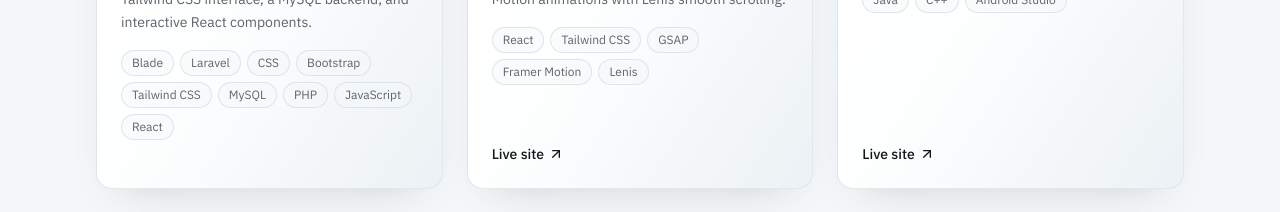
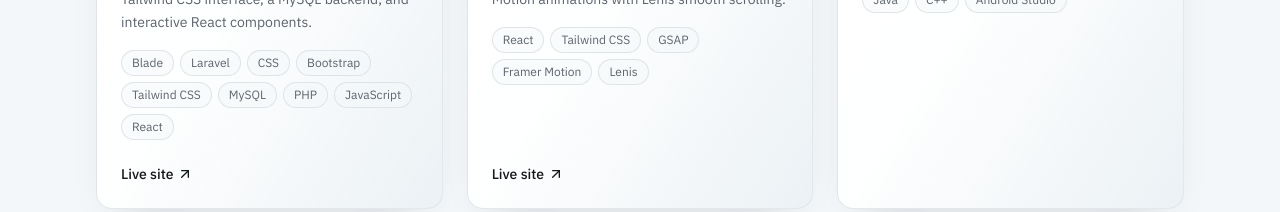
Before and after one commit to liema-wapu2402/PORTFOLIO-REYES, a React (Vite) app in the folder frontend/: page / in a window 1280 px wide. Shown: the part 2120-2332 px from the top of the page. Built offline with nearby package versions, Linux system fonts and the light colour scheme; grey boxes are pictures that could not be loaded.

Commit message:
update links -> Change the website link for the projects.

```diff
--- a/frontend/src/components/projects/projects.data.js
+++ b/frontend/src/components/projects/projects.data.js
@@ -25,7 +25,7 @@ export const PROJECTS = [
       "A full-stack web platform built with Laravel and Blade, featuring a responsive Bootstrap and Tailwind CSS interface, a MySQL backend, and interactive React components.",
     videoUrl: "",
     imageUrl: project1Img,
-    liveUrl: "",
+    liveUrl: "https://ag-entertainment-v2.vercel.app/",
     repoUrl: "",
     tags: [
       "Blade",
@@ -45,7 +45,8 @@ export const PROJECTS = [
       "My personal portfolio built with React and Tailwind CSS, featuring GSAP and Framer Motion animations with Lenis smooth scrolling.",
     videoUrl: "",
     imageUrl: project2Img,
-    liveUrl: "https://ag-entertainment-v2.vercel.app/",
+    liveUrl:
+      "https://portfolio-reyes-git-main-liema-wapu2402s-projects.vercel.app/",
     repoUrl: "",
     tags: ["React", "Tailwind CSS", "GSAP", "Framer Motion", "Lenis"],
   },
@@ -54,7 +55,7 @@ export const PROJECTS = [
     description: "",
     videoUrl: "",
     imageUrl: project3Img,
-    liveUrl: "https://ons-trading.onrender.com",
+    liveUrl: "",
     repoUrl: "",
     tags: ["Java", "C++", "Android Studio"],
   },
```
